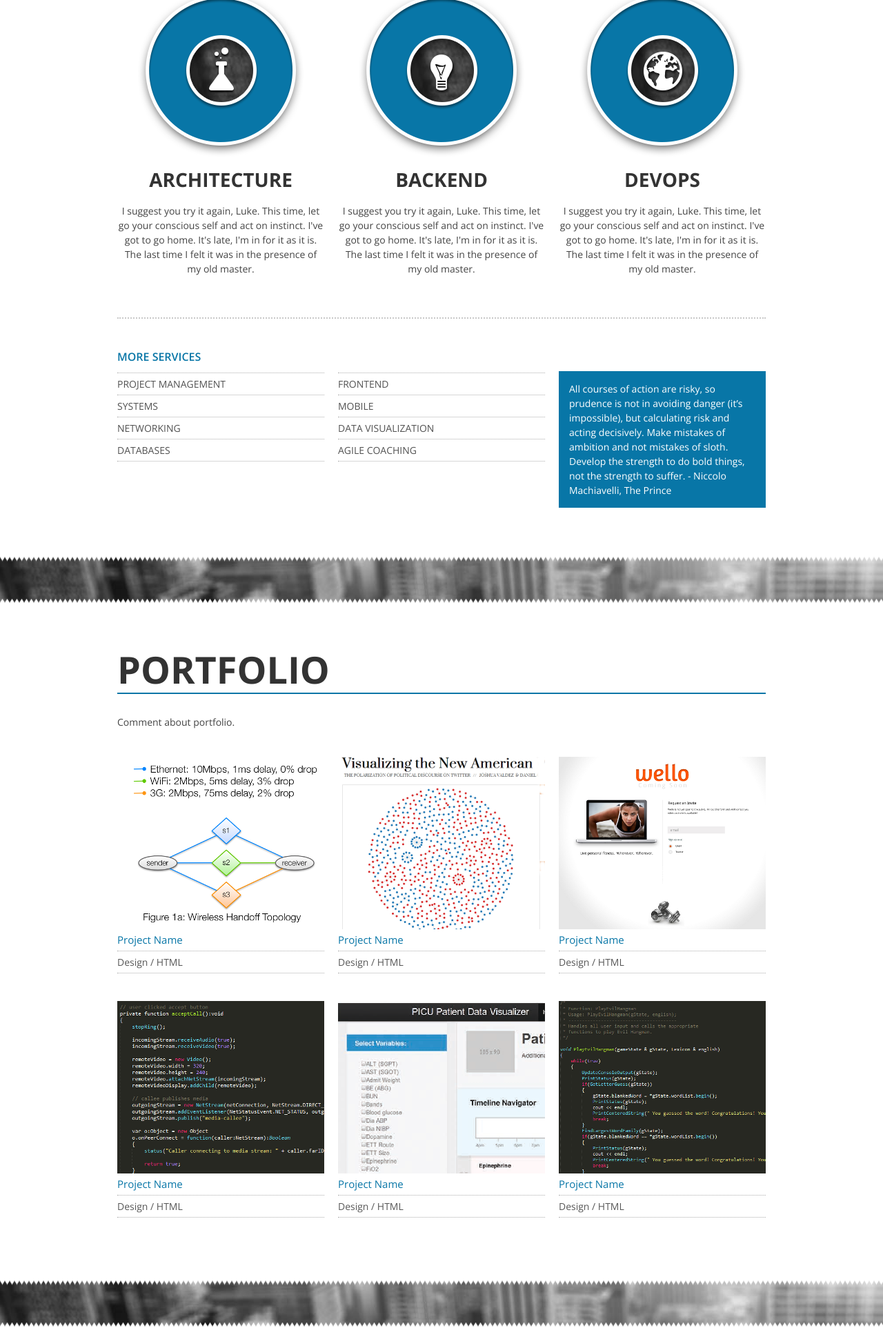
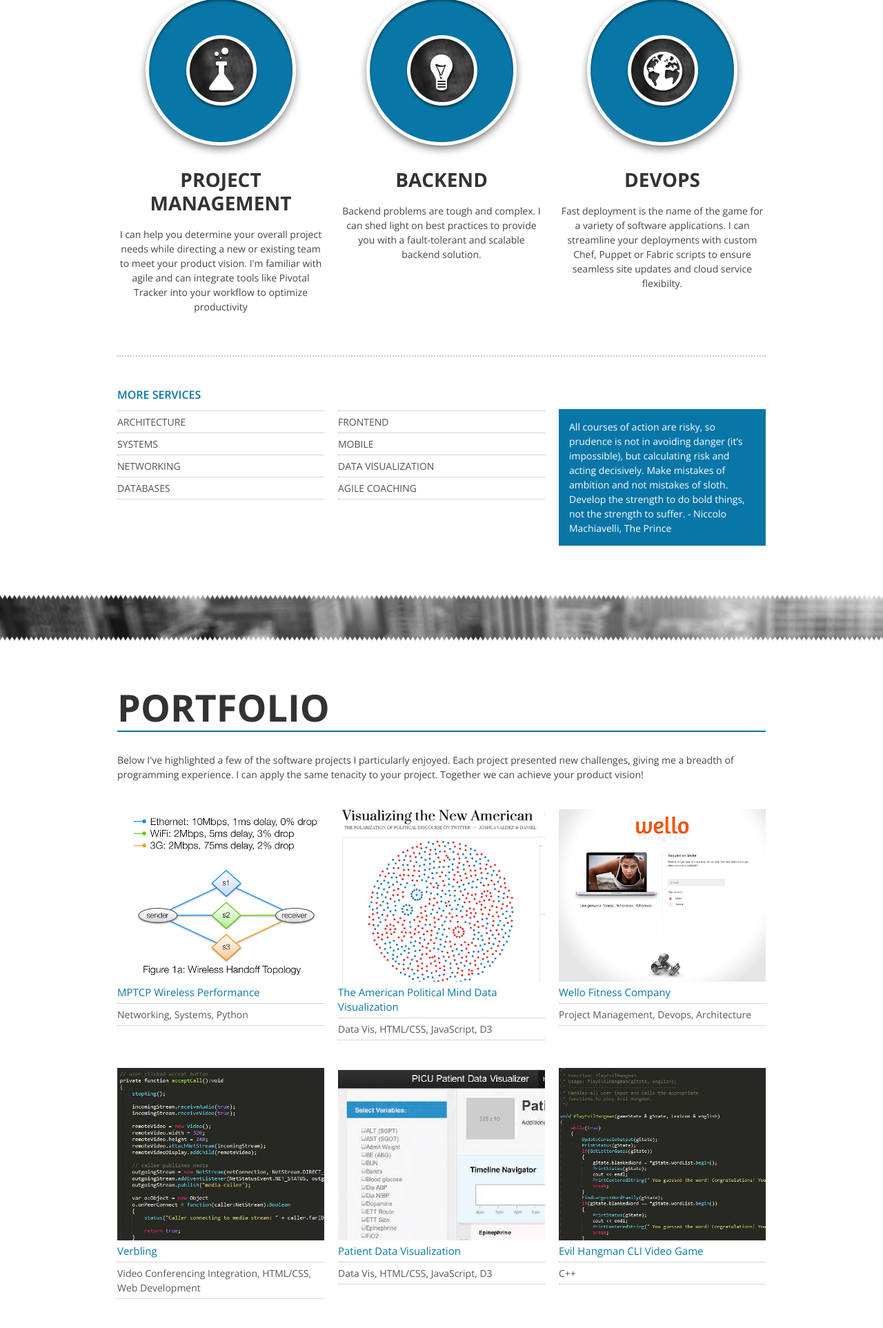
Before and after one commit to jmvldz/jmvldz, a Flask app: page / in a window 1280 px wide. Shown: the part 750-2675 px from the top of the page at 69% size. Run offline with Flask 2, Linux system fonts and the light colour scheme; some libraries are stand-ins or nearby versions.

Commit message:
Updated site copy

```diff
--- a/templates/portfolio.html
+++ b/templates/portfolio.html
@@ -10,7 +10,7 @@
     <div class="container">
         <div class="sixteen columns">
             <h2>PORTFOLIO</h2>
-            <p>Comment about portfolio.</p>
+            <p>Below I've highlighted a few of the software projects I particularly enjoyed. Each project presented new challenges, giving me a breadth of programming experience. I can apply the same tenacity to your project. Together we can achieve your product vision!</p>
         </div> <!-- end sixteen columns -->
 
         <div class="clear"></div>
@@ -19,20 +19,20 @@
 
             <div class="one-third column">
                 <a href="{{ url_for('static', filename='images/topologies.png') }}" class="single_image"><img src="{{ url_for('static', filename='images/topologies_thumbnail.png') }}" alt="" class="scale-with-grid" /></a>
-                <p class="proj_name">Project Name</p>
-                <p class="proj_type">Design / HTML</p>
+                <p class="proj_name">MPTCP Wireless Performance</p>
+                <p class="proj_type">Networking, Systems, Python</p>
             </div> <!-- end one-third column -->
 
             <div class="one-third column">
                 <a href="{{ url_for('static', filename='images/american_mind.png') }}" class="single_image"><img src="{{ url_for('static', filename='images/american_mind_thumbnail.png') }}" alt="" class="scale-with-grid" /></a>
-                <p class="proj_name">Project Name</p>
-                <p class="proj_type">Design / HTML</p>
+                <p class="proj_name">The American Political Mind Data Visualization</p>
+                <p class="proj_type">Data Vis, HTML/CSS, JavaScript, D3</p>
             </div> <!-- end one-third column -->
 
             <div class="one-third column">
                 <a href="{{ url_for('static', filename='images/WelloSplashpage.jpg') }}" class="single_image"><img src="{{ url_for('static', filename='images/WelloSplashpage_thumbnail.png') }}" alt="" class="scale-with-grid" /></a>
-                <p class="proj_name">Project Name</p>
-                <p class="proj_type">Design / HTML</p>
+                <p class="proj_name">Wello Fitness Company</p>
+                <p class="proj_type">Project Management, Devops, Architecture</p>
             </div> <!-- end one-third column -->
 
         </div> <!-- end gallery -->
@@ -43,20 +43,20 @@
 
             <div class="one-third column">
                 <a href="{{ url_for('static', filename='images/video_phone.png') }}" class="single_image"><img src="{{ url_for('static', filename='images/video_phone_thumbnail.png') }}" alt="" class="scale-with-grid" /></a>
-                <p class="proj_name">Project Name</p>
-                <p class="proj_type">Design / HTML</p>
+                <p class="proj_name">Verbling</p>
+                <p class="proj_type">Video Conferencing Integration, HTML/CSS, Web Development</p>
             </div> <!-- end one-third column -->
 
             <div class="one-third column">
                 <a href="{{ url_for('static', filename='images/picu_vis.png') }}" class="single_image"><img src="{{ url_for('static', filename='images/picu_vis_thumbnail.png') }}" alt="" class="scale-with-grid" /></a>
-                <p class="proj_name">Project Name</p>
-                <p class="proj_type">Design / HTML</p>
+                <p class="proj_name">Patient Data Visualization</p>
+                <p class="proj_type">Data Vis, HTML/CSS, JavaScript, D3</p>
             </div> <!-- end one-third column -->
 
             <div class="one-third column">
                 <a href="{{ url_for('static', filename='images/evil_hangman.png') }}" class="single_image"><img src="{{ url_for('static', filename='images/evil_hangman_thumbnail.png') }}" alt="" class="scale-with-grid" /></a>
-                <p class="proj_name">Project Name</p>
-                <p class="proj_type">Design / HTML</p>
+                <p class="proj_name">Evil Hangman CLI Video Game</p>
+                <p class="proj_type">C++</p>
             </div> <!-- end one-third column -->
 
         </div> <!-- end gallery -->
--- a/templates/services.html
+++ b/templates/services.html
@@ -12,8 +12,8 @@
             <div class="serv_bg"></div>
             <div class="serv_icon">
                 <div class="serv_icon1"></div>
-                <h3>ARCHITECTURE</h3>
-                <p>I suggest you try it again, Luke. This time, let go your conscious self and act on instinct. I've got to go home. It's late, I'm in for it as it is. The last time I felt it was in the presence of my old master.</p>
+                <h3>PROJECT MANAGEMENT</h3>
+                <p>I can help you determine your overall project needs while directing a new or existing team to meet your product vision. I'm familiar with agile and can integrate tools like Pivotal Tracker into your workflow to optimize productivity</p>
             </div> <!-- end serv_icon -->
         </div> <!-- end one-third column -->
 
@@ -22,7 +22,7 @@
             <div class="serv_icon">
                 <div class="serv_icon2"></div>
                 <h3>BACKEND</h3>
-                <p>I suggest you try it again, Luke. This time, let go your conscious self and act on instinct. I've got to go home. It's late, I'm in for it as it is. The last time I felt it was in the presence of my old master.</p>
+                <p>Backend problems are tough and complex. I can shed light on best practices to provide you with a fault-tolerant and scalable backend solution.</p>
             </div> <!-- end serv_icon -->
         </div> <!-- end one-third column -->
 
@@ -31,7 +31,7 @@
             <div class="serv_icon">
                 <div class="serv_icon3"></div>
                 <h3>DEVOPS</h3>
-                <p>I suggest you try it again, Luke. This time, let go your conscious self and act on instinct. I've got to go home. It's late, I'm in for it as it is. The last time I felt it was in the presence of my old master.</p>
+                <p>Fast deployment is the name of the game for a variety of software applications. I can streamline your deployments with custom Chef, Puppet or Fabric scripts to ensure seamless site updates and cloud service flexibilty.</p>
             </div> <!-- end serv_icon -->
         </div> <!-- end one-third column -->
 
@@ -41,7 +41,7 @@
             <div class="more_services">
                 <h4>MORE SERVICES</h4>
                 <ul>
-                    <li><p>Project management</p></li>
+                    <li><p>Architecture</p></li>
                     <li><p>Systems</p></li>
                     <li><p>Networking</p></li>
                     <li><p>Databases</p></li>
```
Also changed, not shown: README.md.
